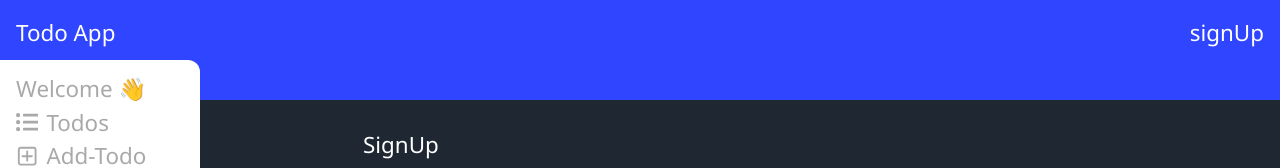
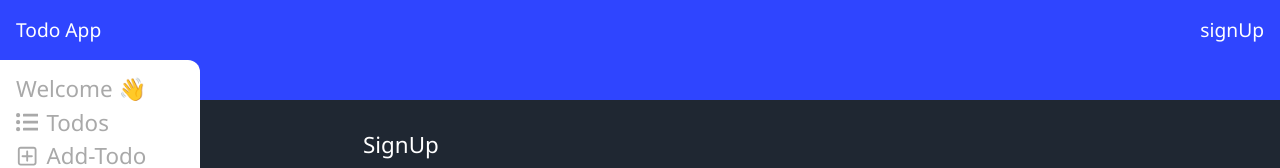
Before and after one commit to mahan-dev/todoApp_fullStack, a Next.js app: page /sign-up in a window 1280 px wide. Shown: the top 168 px of the page. Built offline with nearby package versions, Linux system fonts and the light colour scheme; no server answers.

Commit message:
profilePage changes

```diff
--- a/src/components/layout/Layout.jsx
+++ b/src/components/layout/Layout.jsx
@@ -58,10 +58,12 @@ const Layout = ({ children }) => {
 
   return (
     <>
-      <header className={`${styles.header}`}>
+      <header className={`${styles.header} text-[1.2rem]`}>
         <div className="flex flex-col flex-grow">
           <p>
-            <Link href="/">Todo App</Link>
+            <Link className="font-medium" href="/">
+              Todo App
+            </Link>
           </p>
           <button
             className={`${styles.burger_button} ${isOpen ? "" : "static"}`}
@@ -79,7 +81,9 @@ const Layout = ({ children }) => {
           </button>
         </div>
 
-        <Link href={"/sign-up"}>signUp</Link>
+        <Link className="h-fit" href={"/sign-up"}>
+          signUp
+        </Link>
       </header>
       <section className="flex">
         <section
--- a/src/components/module/ProfileForm.jsx
+++ b/src/components/module/ProfileForm.jsx
@@ -5,11 +5,14 @@ import toast from "react-hot-toast";
 import { CgProfile } from "react-icons/cg";
 
 const ProfileForm = (props) => {
-  const { name, lastName, password, form, changeHandler } = props;
+  const { form, changeHandler } = props;
+
   const router = useRouter();
 
   const sendHandler = async (e) => {
+    const { name, lastName, password } = form;
     e.preventDefault();
+
     if (!name || !lastName || !password) {
       toast.error("field shouldn't be empty 😁", { duration: 2000 });
       return;
@@ -36,7 +39,7 @@ const ProfileForm = (props) => {
           id="name"
           name="name"
           type="text"
-          value={name}
+          value={form.name}
           onChange={changeHandler}
         />
         <label htmlFor="lastName">lastName:</label>
@@ -44,7 +47,7 @@ const ProfileForm = (props) => {
           id="lastName"
           name="lastName"
           type="text"
-          value={lastName}
+          value={form.lastName}
           onChange={changeHandler}
         />
 
@@ -53,7 +56,7 @@ const ProfileForm = (props) => {
           id="password"
           name="password"
           type="password"
-          value={password}
+          value={form.password}
           onChange={changeHandler}
         />
 
--- a/src/components/module/Tasks.jsx
+++ b/src/components/module/Tasks.jsx
@@ -44,6 +44,7 @@ const Tasks = ({ data, next, back, dataFetcher }) => {
           </div>
         </div>
       ))}
+      {!data?.length && "No item has found😞"}
     </section>
   );
 };
--- a/src/components/template/ProfilePage.jsx
+++ b/src/components/template/ProfilePage.jsx
@@ -8,7 +8,6 @@ import { useRouter } from "next/router";
 import { signOutHandler as signOut } from "@/helper/signoutHandler";
 
 const ProfilePage = () => {
-
   const [form, setForm] = useState({
     name: "",
     lastName: "",
@@ -16,8 +15,6 @@ const ProfilePage = () => {
   });
   const [userDetails, setUserDetails] = useState(null);
   const [isEditing, setIsEditing] = useState(false);
-
-  const { name, lastName, password } = form;
 
   const changeHandler = (e) => {
     const { name, value } = e.target;
@@ -36,6 +33,7 @@ const ProfilePage = () => {
       });
 
       const { data } = res.data;
+
       setUserDetails(data);
       return data;
     } catch (error) {
@@ -57,7 +55,7 @@ const ProfilePage = () => {
       setForm({
         name: name || "",
         lastName: lastName || "",
-        password: password || "",
+        password: "",
       });
     }
   };
@@ -87,9 +85,7 @@ const ProfilePage = () => {
     return (
       <ProfileForm
         form={form}
-        name={name}
-        lastName={lastName}
-        password={password}
+        setForm={setForm}
         changeHandler={changeHandler}
       />
     );
```
